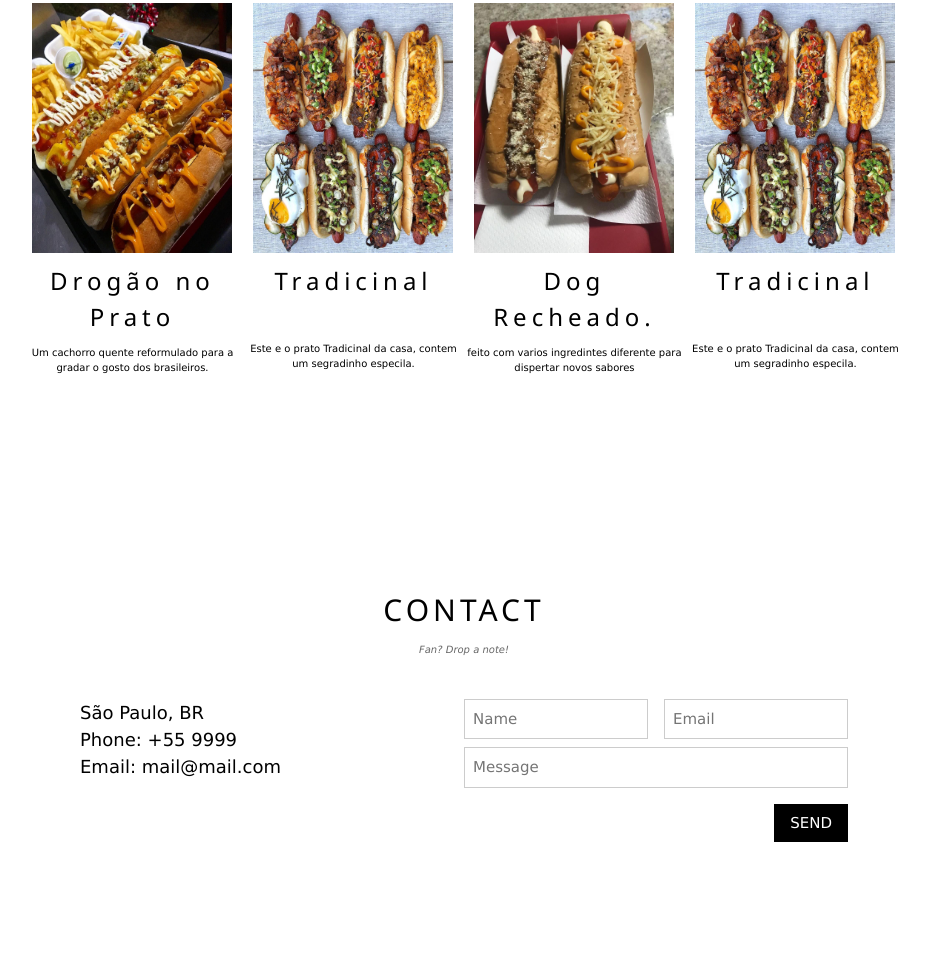
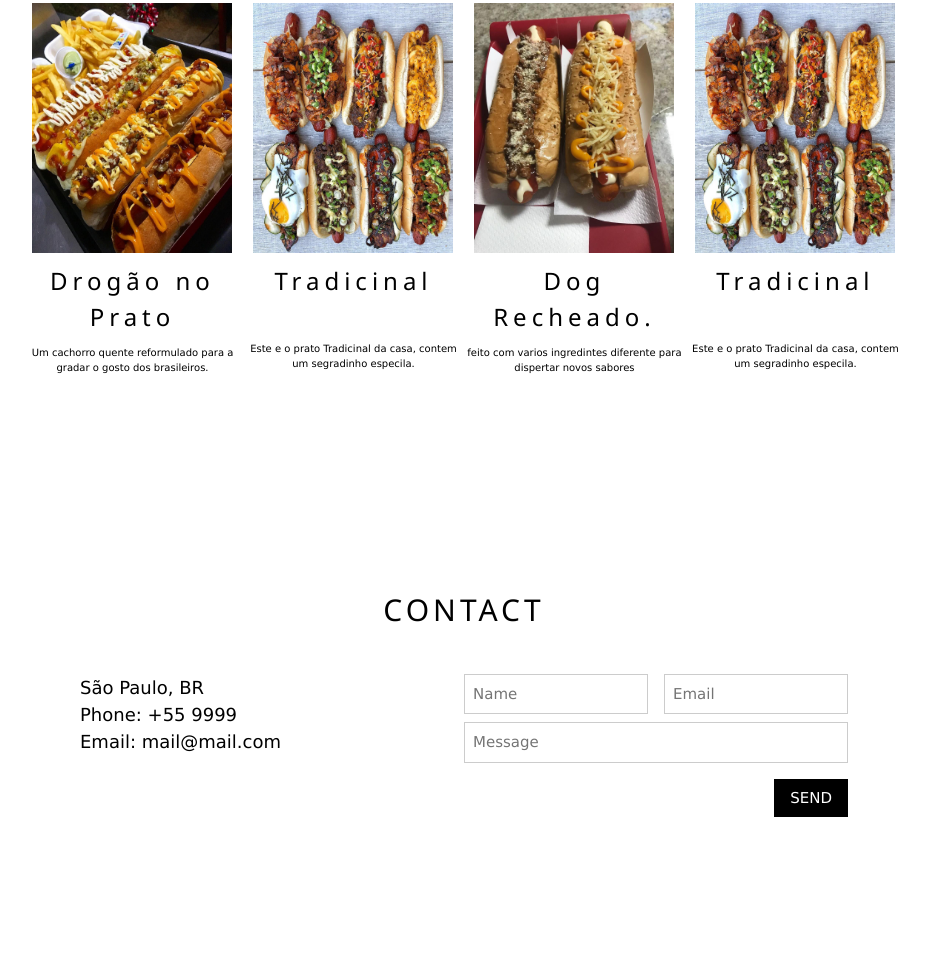
Before and after one commit to Matheus-Tankian/drogaoBR, a plain HTML site: page index.html in a window 1280 px wide. Shown: the part 2263-3217 px from the top of the page, without its empty margins (176-1105 px from the left). After the commit the page ends 3192 px from the top, so only its background shows below. Drawn offline with nearby package versions, Linux system fonts and the light colour scheme.

Commit message:
Update index.html

```diff
--- a/index.html
+++ b/index.html
@@ -124,7 +124,7 @@
     </div>
     <div class="w3-container w3-content w3-padding-64" style="max-width:800px" id="contact">
       <h2 class="w3-wide w3-center">CONTACT</h2>
-      <p class="w3-opacity w3-center"><i>Fan? Drop a note!</i></p>
+
       <div class="w3-row w3-padding-32">
         <div class="w3-col m6 w3-large w3-margin-bottom">
           <i class="fa fa-map-marker" style="width:30px"></i> São Paulo, BR <br>
```
